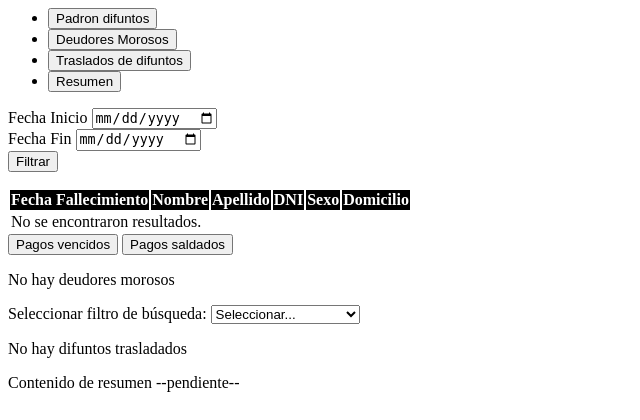
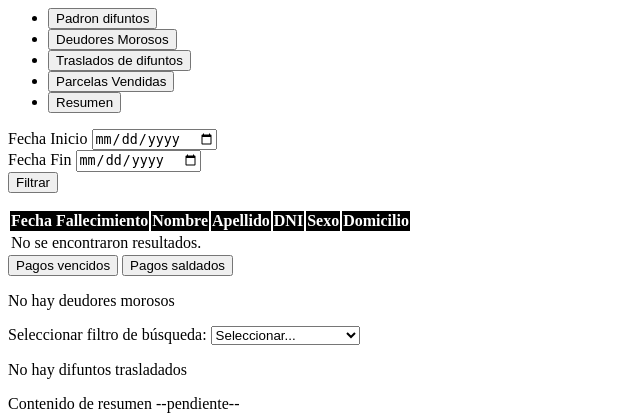
Before and after one commit to MSCB-Sistemas/cementerio, a PHP site: page /app/views/pages/estadisticas.php in a window 1280 px wide. Shown: the top 420 px of the page, without its empty margins (0-640 px from the left). Run offline with PHP 8.4, Linux system fonts and the light colour scheme; the template is opened without the code that fills it, so the values that code supplies are empty; some libraries are stand-ins or nearby versions.

Commit message:
Update estadisticas.php

```diff
--- a/mvc_cementerio/app/views/pages/estadisticas.php
+++ b/mvc_cementerio/app/views/pages/estadisticas.php
@@ -19,6 +19,9 @@ $filtrar = isset($_GET['filtrar']);
         </li>
         <li class="nav-item">
             <button class="nav-link" id="traslados-tab" data-bs-toggle="tab" data-bs-target="#traslados" type="button" role="tab">Traslados de difuntos</button>
+        </li>
+        <li class="nav-item">
+            <button class="nav-link" id="vendidas-tab" data-bs-toggle="tab" data-bs-target="#vendidas" type="button" role="tab">Parcelas Vendidas</button>
         </li>
         <li class="nav-item">
             <button class="nav-link" id="resumen-tab" data-bs-toggle="tab" data-bs-target="#resumen" type="button" role="tab">Resumen</button>
```
